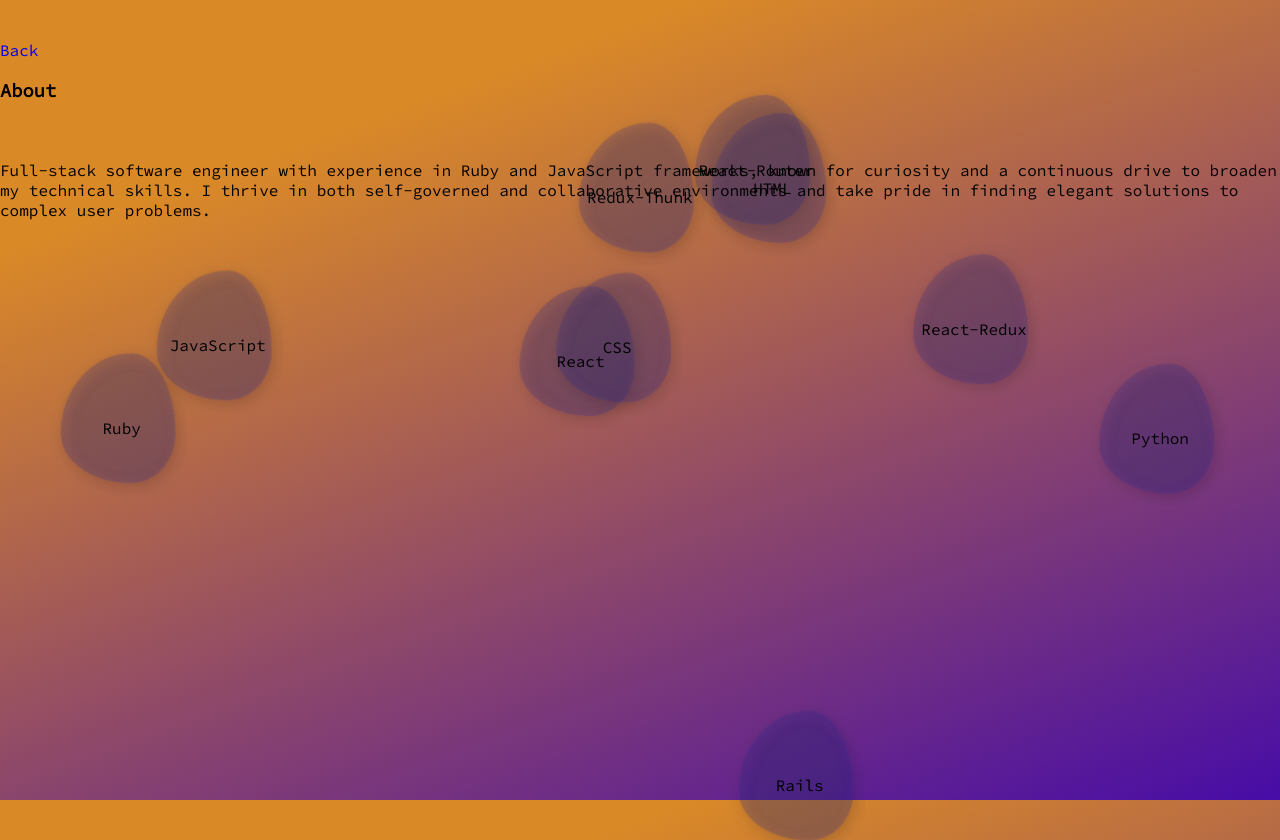
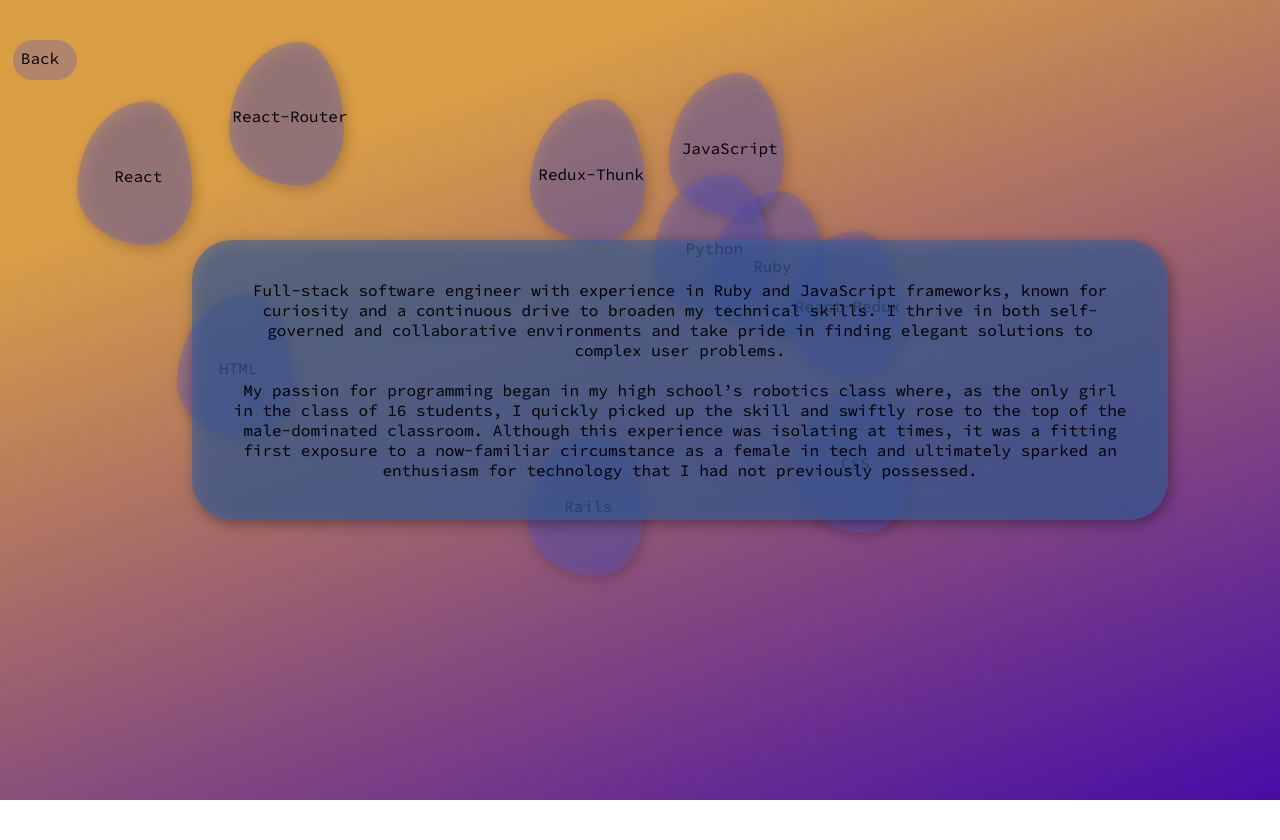
Before and after one commit to dickm19/portfolio, a React (Create React App) app: page /about in a window 1280 px wide. After the commit the page ends 800 px from the top, so only its background shows below. Built offline with nearby package versions, Linux system fonts and the light colour scheme.

Commit message:
styled main text further, fixed back button positioning

```diff
--- a/src/App.scss
+++ b/src/App.scss
@@ -1,5 +1,7 @@
 
 // body{
+
+
   // }
   .home{
   //  width: 100vh;
--- a/src/Components/About.js
+++ b/src/Components/About.js
@@ -1,4 +1,4 @@
-import React, {useState} from 'react'
+import React from 'react'
 import { Link } from 'react-router-dom'
 import './About.scss'
 export default function About(){
@@ -9,10 +9,13 @@ export default function About(){
         <>
         <div className='about'>
             <Link id='menu' to={"/menu"}>
-                <span >Back</span>
+                <span className='back' style={{marginTop: 1 + 'vh', marginLeft: 1 + 'vh', color: 'black'}}>Back</span>
             </Link>
-            <h3>About</h3>
-            <span className='info'>Full-stack software engineer with experience in Ruby and JavaScript frameworks, known for curiosity and a continuous drive to broaden my technical skills. I thrive in both self-governed and collaborative environments and take pride in finding elegant solutions to complex user problems.</span>
+            <p className='info'>
+                Full-stack software engineer with experience in Ruby and JavaScript frameworks, known for curiosity and a continuous drive to broaden my technical skills. I thrive in both self-governed and collaborative environments and take pride in finding elegant solutions to complex user problems.<br/><br/>
+                My passion for programming began in my high school’s robotics class where, as the only girl in the class of 16 students, I quickly picked up the skill and swiftly rose to the top of the male-dominated classroom. Although this experience was isolating at times, it was a fitting first exposure to a now-familiar circumstance as a female in tech and ultimately sparked an enthusiasm for technology that I had not previously possessed.
+            </p>
+
             <div className='blob' id='blob1'/>
             <div className='blob' id='blob2'/>
             <div className='blob' id='blob3'/>
--- a/src/Components/About.scss
+++ b/src/Components/About.scss
@@ -5,14 +5,42 @@
   @return $randomNum;
 }
 
+#menu{
+  position: absolute;
+  margin-left: 1vw;
+  margin-top: 5vh;
+  height: 5vh;
+  width: 8vh;
+  border-radius: 25vw;
+  background-color: #5550bd51;
+}
+
+// #menu span{
+//   display: inline-block;
+
+// }
+// }
+.info{
+  z-index: 950;
+  width: 70vw;
+  margin-left: 15vw;
+  margin-top: 30vh;
+  background-color: rgba(56, 94, 152, 0.604);
+  padding: 5vh;
+  border-radius: 5vh;
+  filter:url('#drop-shadow');
+
+}
 
 .blob{
+  z-index: 900;
   border-radius: 42% 58% 70% 30% / 45% 45% 55% 55%;
-  width: 150px; height: 144px;
+  width: 15vw; height: 20vh;
   animation: morph 3s linear infinite;
   transform-style: preserve-3d;
   outline: 1px solid transparent;
   will-change: border-radius;
+  filter:url('#drop-shadow');
 }
 
 .blob:before, .blob:after {
@@ -26,8 +54,7 @@
   border-radius: 42% 58% 90% 30% / 45% 45% 55% 55%;
   will-change: border-radius, transform, opacity;
   animation-delay: 200ms;
-  background-color: #2b277c3c;
-  filter:url('#drop-shadow');
+  background-color: #5550bd51;
 }
 
 .blob:before{
@@ -39,17 +66,14 @@ animation-duration: 1.5s;
 .blob:after{
   animation: morph 3s linear infinite;
   animation-delay: 400ms;
-opacity: .89;
   content: "";
   line-height: 135px;
-text-indent: 40px;
 }
 
 #blob1 {
     position: absolute;
     top: 0;
     left: 0;
-    // background-color: blue;
     width: 10vmax;
     z-index: -1;
     animation: move1 50s ease-in-out infinite;
--- a/src/Components/Menu.js
+++ b/src/Components/Menu.js
@@ -42,6 +42,17 @@ export default function Menu () {
                                     0 0 0 30 -15 ' result='aab'/>
                         <feBlend in='SourceGraphic' in2='aab'/>
                     </filter>
+                    <filter id="drop-shadow">
+                        <feGaussianBlur in="SourceGraphic" stdDeviation="7" result="shadow" />
+                        <feOffset in="shadow" dx="3" dy="4" result="shadow" />
+                        <feColorMatrix in="shadow" type="matrix"
+                            values="0 0 0 0 0
+                            0 0 0 0 0
+                            0 0 0 0 0
+                            0 0 0 0.6 0"
+                            result="shadow" />
+                        <feBlend in="SourceGraphic" in2="shadow" />
+                    </filter>
                 </defs>
             </svg>
         </>
--- a/src/Components/Menu.scss
+++ b/src/Components/Menu.scss
@@ -1,6 +1,6 @@
 
 body{
-    background-image: linear-gradient(-200deg, rgb(218, 137, 39) 20%, #470ca7 100%);
+    background-image: linear-gradient(-200deg, rgba(209, 135, 24, 0.803) 20%, #470ca7 100%);
     font-family: 'Source Code Pro', monospace;
     // text-decoration: none;
 
@@ -24,9 +24,11 @@ body{
     color: rgb(46, 45, 45);
     background-color: rgba(107, 61, 222, 0.242);
     font-size: 8vh;
-    box-shadow: 5px 10px #4f4f4f79;
+    // box-shadow: 5px 10px #4f4f4f79;
     border-radius: 50% 50% 50% 50% / 50% 50% 50% 50%;
     outline: 1px solid transparent;
+  filter:url('#drop-shadow');
+
   }
 
 
```
Also changed, not shown: 1 other file (tests, documents, lock files or other folders). Lines whose indentation alone changed are shown as unchanged.
